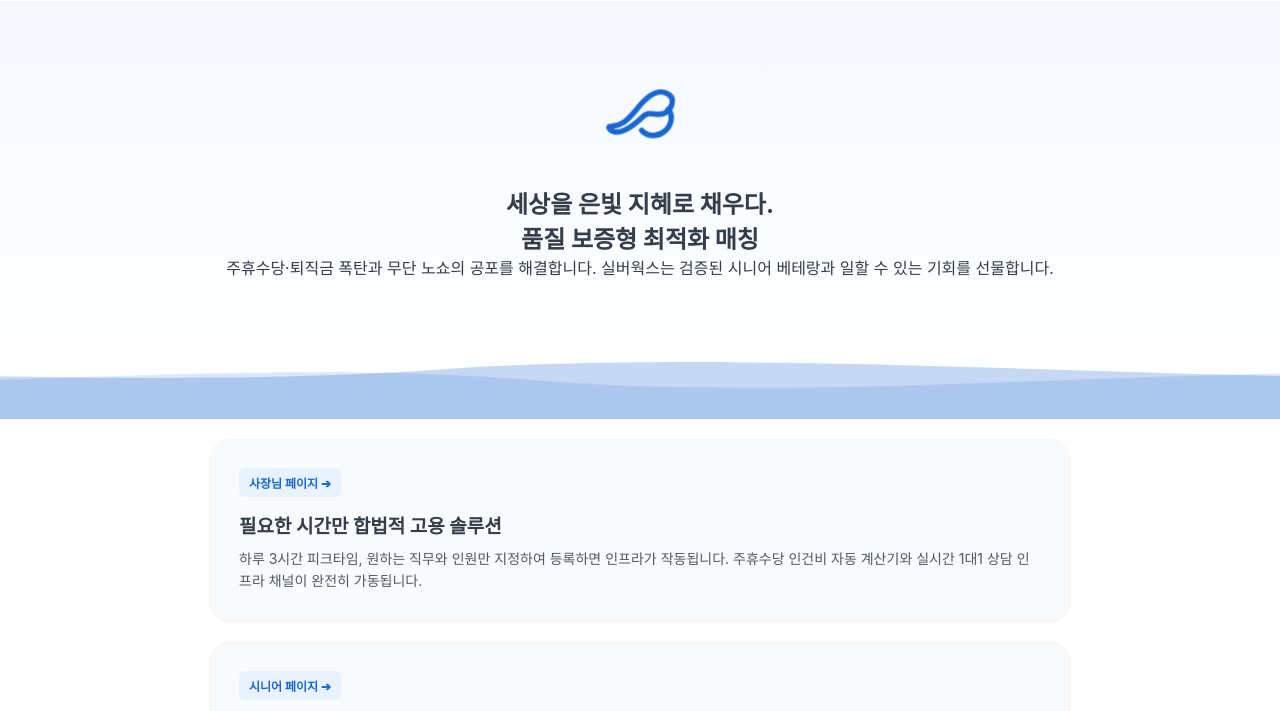
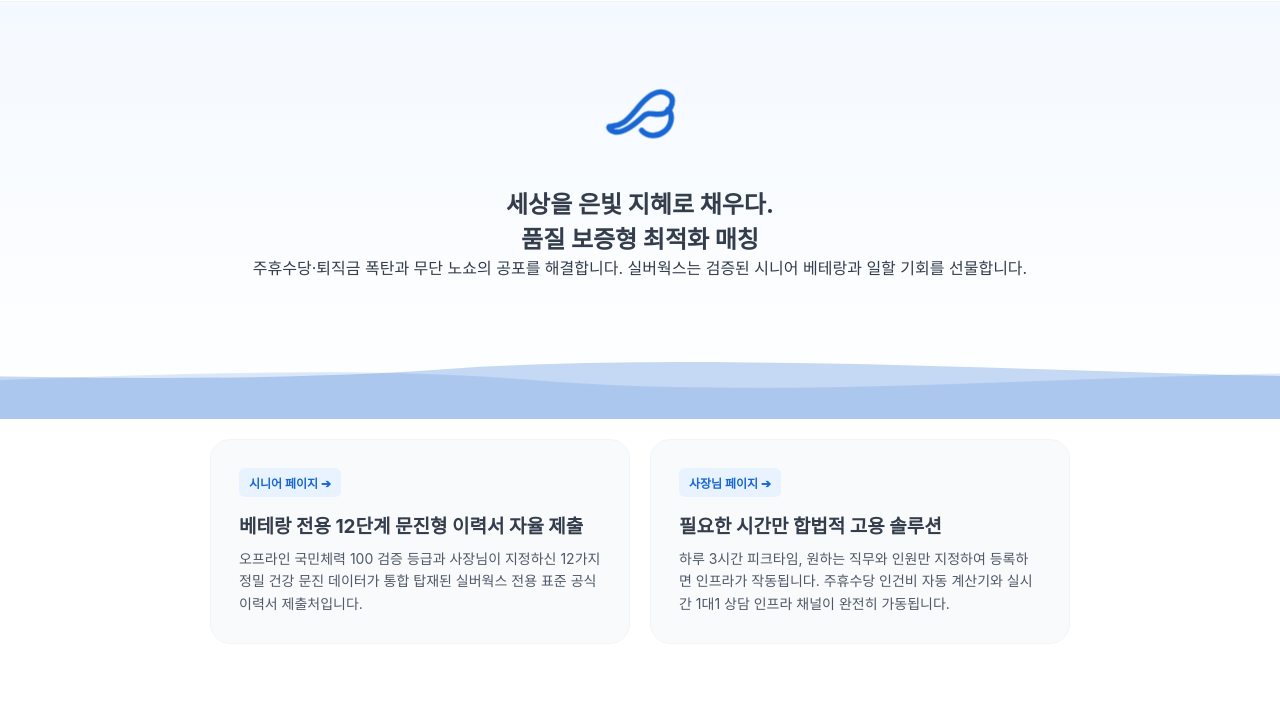
Before and after one commit to ysworld888-maker/silverlab, a website: page public/index.html in a window 1280 px wide. Shown: the part 71-782 px from the top of the page. Drawn offline with Linux system fonts and the light colour scheme.

Commit message:
SILVERWORKS 메인 대문 하단 채널 진입 카드 단추 좌측시니어 우측사장님 전면 개편 배포

```diff
--- a/public/index.html
+++ b/public/index.html
@@ -3,7 +3,7 @@
 <head>
     <meta charset="UTF-8">
     <meta name="viewport" content="width=device-width, initial-scale=1.0, maximum-scale=1.0, user-scalable=no">
-    <title>SILVERWORKS - 세상을 은빛 지혜로 채우다.</title>
+    <title>SILVERWORKS</title>
     <!-- [파도 브랜드 아이덴티티 일괄 반영] 외부 용량 없이 순정 CSS 공식 연동 파도 모션 아키텍처 -->
     <style>
         * { box-sizing: border-box; margin: 0; padding: 0; font-family: -apple-system, BlinkMacSystemFont, "Segoe UI", Roboto, sans-serif; -webkit-tap-highlight-color: transparent; }
@@ -25,9 +25,11 @@
 
         /* 2. 파도 로고 브리딩 바운스 모션 컴포넌트 */
         .hero-logo-center { margin-bottom: 24px; display: inline-block; animation: wave-breathe 3s ease-in-out infinite; }
-        /* 3. 진입 카드 마우스 오버 시 파도 필업 효과(Hover Wave Reveal) */
-        .card-section { padding: 20px; max-width: 900px; margin: 0 auto; position: relative; z-index: 10; }
-        .info-card { background-color: #f9fafb; border-radius: 20px; padding: 28px; margin-bottom: 20px; border: 1px solid #f2f4f6; cursor: pointer; position: relative; overflow: hidden; transition: transform 0.3s, box-shadow 0.3s; z-index: 1; }
+        /* 3. 진입 카드 마우스 오버 시 파도 필업 효과(Hover Wave Reveal) 및 가로 병렬 구조 개편 */
+        .card-section { padding: 20px; max-width: 900px; margin: 0 auto; position: relative; z-index: 10; display: grid; grid-template-columns: 1fr 1fr; gap: 20px; }
+        @media (max-width: 600px) { .card-section { grid-template-columns: 1fr; } }
+
+        .info-card { background-color: #f9fafb; border-radius: 20px; padding: 28px; border: 1px solid #f2f4f6; cursor: pointer; position: relative; overflow: hidden; transition: transform 0.3s, box-shadow 0.3s; z-index: 1; display: flex; flex-direction: column; justify-content: space-between; min-height: 200px; }
         .info-card::before { content: ""; position: absolute; top: 100%; left: 0; width: 100%; height: 100%; background: linear-gradient(180deg, #1967d2 0%, #1152b3 100%); transition: top 0.3s cubic-bezier(0.4, 0, 0.2, 1); z-index: -1; border-radius: 19px; }
         .info-card:hover { transform: translateY(-4px); box-shadow: 0 12px 24px rgba(25, 103, 210, 0.08); }
         .info-card:hover::before { top: 0; }
@@ -38,7 +40,7 @@
         .info-card:hover .card-title { color: #ffffff; }
         .info-card:hover .card-desc { color: rgba(255, 255, 255, 0.85); }
 
-        .card-badge { display: inline-block; background-color: #e8f3ff; color: #1967d2; padding: 6px 10px; border-radius: 6px; font-size: 12px; font-weight: 700; margin-bottom: 14px; }
+        .card-badge { display: inline-block; background-color: #e8f3ff; color: #1967d2; padding: 6px 10px; border-radius: 6px; font-size: 12px; font-weight: 700; margin-bottom: 14px; width: fit-content; }
         .card-title { font-size: 19px; font-weight: 700; margin-bottom: 10px; color: #333d4b; }
         .card-desc { font-size: 14px; line-height: 1.6; color: #4e5968; }
 
@@ -80,9 +82,8 @@
             </svg>
         </div>
         <h1 class="hero-title">세상을 은빛 지혜로 채우다.<br><span>품질 보증형</span> 최적화 매칭</h1>
-        <p class="hero-sub">주휴수당·퇴직금 폭탄과 무단 노쇼의 공포를 해결합니다. 실버웍스는 검증된 시니어 베테랑과 일할 수 있는 기회를 선물합니다.</p>
+        <p class="hero-sub">주휴수당·퇴직금 폭탄과 무단 노쇼의 공포를 해결합니다. 실버웍스는 검증된 시니어 베테랑과 일할 기회를 선물합니다.</p>
 
-        <!-- 무한으로 일렁이는 복합 구조 하단 파도 레이어 발생기 -->
         <div class="wave-wrapper">
             <svg class="wave-svg" viewBox="0 0 1200 120" preserveAspectRatio="none" xmlns="http://w3.org">
                 <path class="wave-layer1" d="M0,60 C150,100 350,20 500,60 C650,100 850,20 1000,60 C1150,100 1350,20 1500,60 L1500,120 L0,120 Z"></path>
@@ -91,17 +92,22 @@
         </div>
     </section>
     <section class="card-section">
-        <!-- [기획 요건 완벽 실현] 파도 모션 테마가 주입된 구인 사장님 전용 채널 진입 카드 단추 -->
+        <!-- [사장님 지시 완벽 이행] 1순위 좌측 배치: 구직 시니어 전용 채널 카드 단추 -->
+        <div class="info-card" onclick="location.href='/login.html?type=seeker'">
+            <div>
+                <span class="card-badge">시니어 페이지 ➔</span>
+                <h2 class="card-title">베테랑 전용 12단계 문진형 이력서 자율 제출</h2>
+            </div>
+            <p class="card-desc">오프라인 국민체력 100 검증 등급과 사장님이 지정하신 12가지 정밀 건강 문진 데이터가 통합 탑재된 실버웍스 전용 표준 공식 이력서 제출처입니다.</p>
+        </div>
+
+        <!-- [사장님 지시 완벽 이행] 2순위 우측 배치: 구인 사장님 전용 채널 카드 단추 -->
         <div class="info-card" onclick="location.href='/employer.html'">
-            <span class="card-badge">사장님 페이지 ➔</span>
-            <h2 class="card-title">필요한 시간만 합법적 고용 솔루션</h2>
+            <div>
+                <span class="card-badge">사장님 페이지 ➔</span>
+                <h2 class="card-title">필요한 시간만 합법적 고용 솔루션</h2>
+            </div>
             <p class="card-desc">하루 3시간 피크타임, 원하는 직무와 인원만 지정하여 등록하면 인프라가 작동됩니다. 주휴수당 인건비 자동 계산기와 실시간 1대1 상담 인프라 채널이 완전히 가동됩니다.</p>
-        </div>
-        <!-- [기획 요건 완벽 실현] 파도 모션 테마가 주입된 구직 시니어 전용 채널 진입 카드 단추 -->
-        <div class="info-card" onclick="location.href='/login.html?type=seeker'">
-            <span class="card-badge">시니어 페이지 ➔</span>
-            <h2 class="card-title">베테랑 전용 12단계 문진형 이력서 자율 제출</h2>
-            <p class="card-desc">오프라인 국민체력 100 검증 등급과 사장님이 지정하신 12가지 정밀 건강 문진 데이터가 통합 탑재된 실버웍스 전용 표준 공식 이력서 제출처입니다.</p>
         </div>
     </section>
 
```
